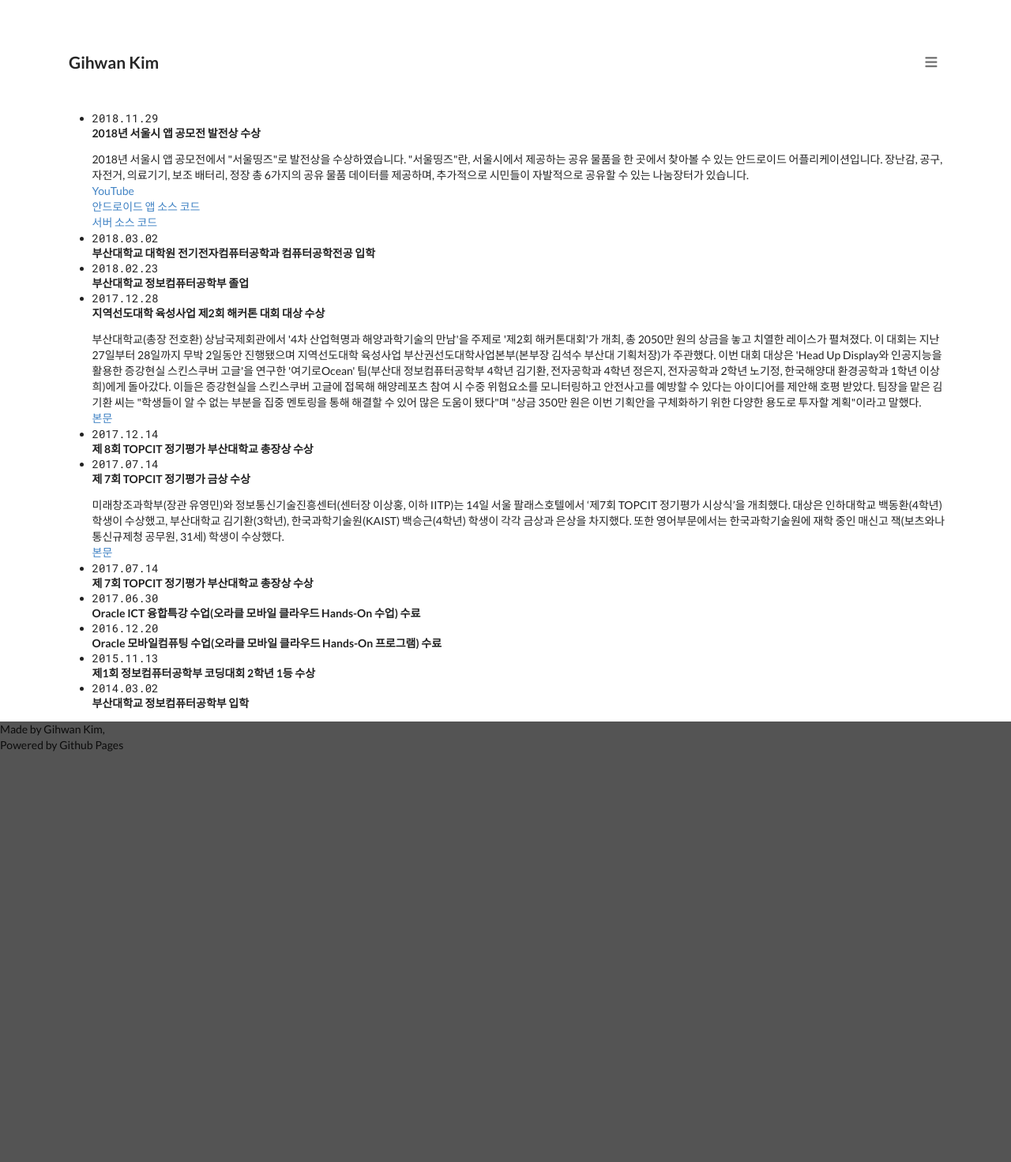
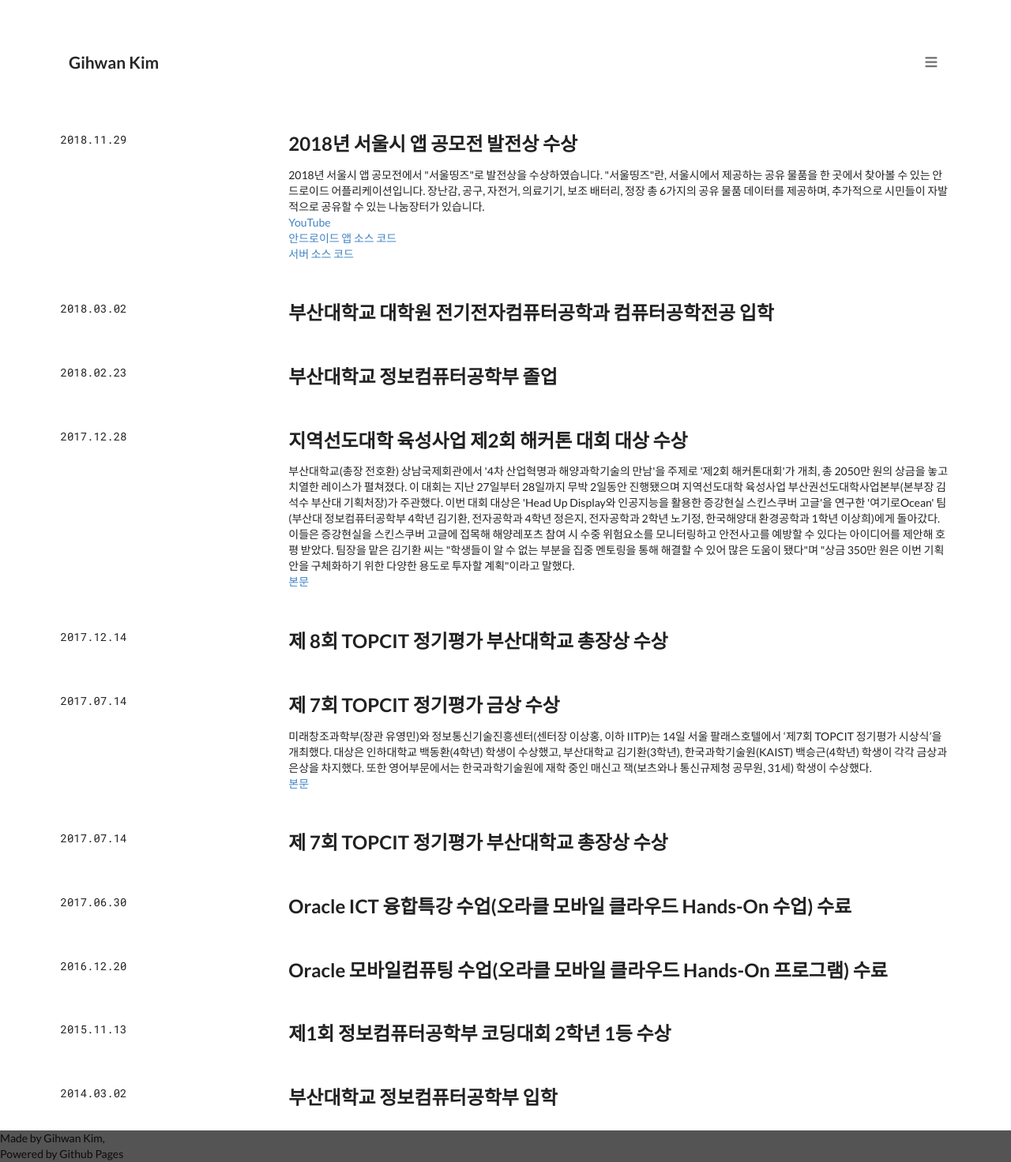
Before and after one commit to 0x1306e6d/portfolio, a Jekyll site: the page built from history/index.html, in a window 1280 px wide. Shown: the whole page at 79% size. Built offline with Jekyll 4.4.1, drawn with Linux system fonts in a browser that asks for light colours; before the commit the page ends 954 px from its top, so only the background shows below that.

Commit message:
Migrate the history list

```diff
--- a/assets/css/style.css
+++ b/assets/css/style.css
@@ -16,3 +16,8 @@
   margin-top: 0.3125rem;
   margin-bottom: 0.3125rem;
 }
+
+.ui.list .history.item {
+  margin-top: 3.125rem;
+  margin-bottom: 1.875rem;
+}
--- a/history/index.html
+++ b/history/index.html
@@ -3,22 +3,26 @@ layout: default
 title: History
 ---
 
-<ul class="list-group list-group-flush list-group-transparent px-md-5">
+<div class="ui list">
     {% for history in site.data.history %}
-    <li class="list-group-item list-group-item-transparent mt-2 mb-4">
-        <div class="container">
-            <div class="row">
-                <div class="col-12 col-md-3">
-                    <time class="roboto-mono">{{ history.date }}</time>
-                </div>
-                <div class="col-12 col-md-9">
-                    <h5 class="text-dark">{{ history.name }}</h5>
-                    {% if history.description %}
-                    <p class="text-muted">{{ history.description }}</p>
-                    {% endif %}
-                </div>
+    <div class="history item">
+        <div class="ui grid">
+            <div class="four wide column">
+                <p class="roboto-mono">
+                    {{ history.date }}
+                </p>
+            </div>
+            <div class="twelve wide column">
+                <h2>
+                    {{ history.name }}
+                </h2>
+                {% if history.description %}
+                <p>
+                    {{ history.description }}
+                </p>
+                {% endif %}
             </div>
         </div>
-    </li>
+    </div>
     {% endfor %}
-</ul>
+</div>
```
